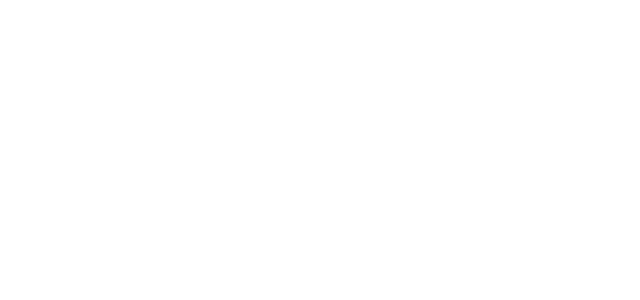
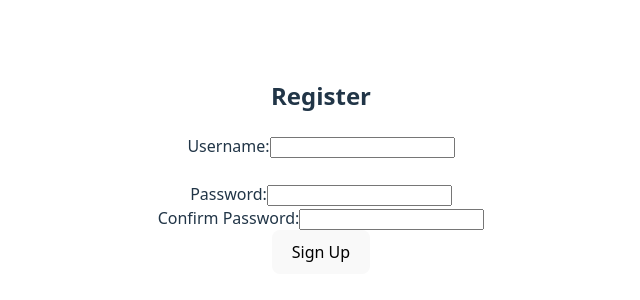
Before and after one commit to ormiller-hilma/json-server, a React app: page /register in a window 1280 px wide. Shown: the part 234-534 px from the top of the page, without its empty margins (319-959 px from the left). Built offline with nearby package versions, Linux system fonts and the light colour scheme; the HTML template or start-up script is replaced by a standard one.

Commit message:
Added working login

```diff
--- a/src/App.jsx
+++ b/src/App.jsx
@@ -4,7 +4,7 @@
 import Register from "./pages/Register";
 import Login from "./pages/Login";
 import NotFoundPage from "./pages/NotFoundPage";
-import { UserContext } from "./contexts/UserContx";
+import { UserContext, UsernameProvider } from "./contexts/UserContx";
 import AlbumsDisplay from "./pages/AlbumsDisplay";
 function App() {
   async function getData() {
@@ -24,7 +24,7 @@
 
   return (
     <>
-      <UserContext>
+      <UsernameProvider>
         <BrowserRouter>
           <Routes>
             <Route path="/" element={<Navigate to="/login" />} />
@@ -37,7 +37,7 @@
             <Route path="/register" element={<Register />} />
           </Routes>
         </BrowserRouter>
-      </UserContext>
+      </UsernameProvider>
     </>
   );
 }
--- a/src/contexts/UserContx.jsx
+++ b/src/contexts/UserContx.jsx
@@ -1,15 +1,23 @@
-import { useState } from "react";
-import { createContext } from "react";
+import { useState, useEffect, createContext } from "react";
 
 export const UserContext = createContext();
 
 export function UsernameProvider({ children }) {
-  const [user, setUser] = useState("");
+  const [user, setUser] = useState(() => {
+    return localStorage.getItem("currentUser") || "";
+  });
+
+  useEffect(() => {
+    if (user) {
+      localStorage.setItem("currentUser", user);
+    } else {
+      localStorage.removeItem("currentUser");
+    }
+  }, [user]);
+
   return (
-    <>
-      <UserContext.Provider value={{ user, setUser }}>
-        {children}
-      </UserContext.Provider>
-    </>
+    <UserContext.Provider value={{ user, setUser }}>
+      {children}
+    </UserContext.Provider>
   );
 }
--- a/src/db.json
+++ b/src/db.json
@@ -1,12 +1,14 @@
 {
-"users": {
-  "Or": {
-    "password": "123",
-    "albums": [1]
-  },
-    "Blompo": {
-    "password": "blompo",
-    "albums": [2]
-  }
+  "posts": [
+    { "id": "1", "title": "a title", "views": 100 },
+    { "id": "2", "title": "another title", "views": 200 }
+  ],
+  "comments": [
+    { "id": "1", "text": "a comment about post 1", "postId": "1" },
+    { "id": "2", "text": "another comment about post 1", "postId": "1" }
+  ],
+  "users": [
+    { "id": "1", "name": "b", "password": "123", "albums": [1] },
+    { "id": "2", "name": "a", "password": "blompo", "albums": [2] }
+  ]
 }
-}
--- a/src/pages/Login.jsx
+++ b/src/pages/Login.jsx
@@ -1,26 +1,52 @@
 import React from "react";
 import { UserContext } from "../contexts/UserContx";
-import { useState } from "react";
+import { useState, useContext } from "react";
 function Login() {
-  const [email, setEmail] = useState("");
+  const user = useContext(UserContext);
+  const [username, setUsername] = useState("");
   const [password, setPassword] = useState("");
+  const [loading, setLoading] = useState(false);
+  const [error, setError] = useState("");
+  const [success, setSuccess] = useState(false);
 
-  function handleSubmit(e) {
+  async function handleSubmit(e) {
     e.preventDefault();
-    console.log("Logging in with:", { email, password });
-    // Here you can add real login logic (API call, etc.)
+    setError("");
+    setSuccess(false);
+    setLoading(true);
+
+    try {
+      const response = await fetch(
+        `http://localhost:3000/users?username=${username}&password=${password}`
+      );
+
+      if (!response.ok) {
+        throw new Error("Error during login proccesing");
+      }
+
+      const data = await response.json();
+      if (data[0] === undefined)
+        throw new Error("Error during login proccesing");
+      console.log("Login successful:", data);
+      user.setUser(username);
+      setSuccess(true);
+    } catch (err) {
+      console.error("Login failed:", err);
+      setError(err.message);
+    } finally {
+      setLoading(false);
+    }
   }
-
   return (
     <div className="login">
       <form onSubmit={handleSubmit}>
         <h2>Login</h2>
 
         <input
-          type="email"
-          placeholder="Email"
-          value={email}
-          onChange={(e) => setEmail(e.target.value)}
+          type="text"
+          placeholder="Username"
+          value={username}
+          onChange={(e) => setUsername(e.target.value)}
           required
         />
 
@@ -32,7 +58,12 @@
           required
         />
 
-        <button type="submit">Log In</button>
+        <button type="submit" disabled={loading}>
+          {loading ? "Logging in..." : "Log In"}
+        </button>
+
+        {error && <p>{error}</p>}
+        {success && <p>Login successful!</p>}
       </form>
     </div>
   );
--- a/src/pages/Register.jsx
+++ b/src/pages/Register.jsx
@@ -1,7 +1,103 @@
-import React from "react";
+import React, { useState } from "react";
 
 function Register() {
-  return <div></div>;
+  const [username, setUsername] = useState("");
+  const [password, setPassword] = useState("");
+  const [confirmPassword, setConfirmPassword] = useState("");
+  const [loading, setLoading] = useState(false);
+  const [error, setError] = useState("");
+  const [success, setSuccess] = useState(false);
+
+  async function handleSubmit(e) {
+    e.preventDefault();
+    setError("");
+    setSuccess(false);
+    if (password !== confirmPassword) {
+      setError("Passwords do not match");
+      return;
+    }
+
+    setLoading(true);
+
+    try {
+      const response = await fetch("??", {
+        method: "POST",
+        headers: {
+          "Content-Type": "application/json",
+        },
+        body: JSON.stringify({
+          username,
+          password,
+        }),
+      });
+
+      if (!response.ok) {
+        throw new Error("Registration failed. Please try again.");
+      }
+
+      const data = await response.json();
+      console.log("Registration successful:", data);
+      setSuccess(true);
+
+      setUsername("");
+      setPassword("");
+      setConfirmPassword("");
+    } catch (err) {
+      setError(err.message);
+    } finally {
+      setLoading(false);
+    }
+  }
+
+  return (
+    <div>
+      <h2>Register</h2>
+
+      <form onSubmit={handleSubmit}>
+        <label>
+          Username:
+          <input
+            type="text"
+            value={username}
+            onChange={(e) => setUsername(e.target.value)}
+            required
+          />
+        </label>
+        <br />
+
+        <br />
+
+        <label>
+          Password:
+          <input
+            type="password"
+            value={password}
+            onChange={(e) => setPassword(e.target.value)}
+            required
+          />
+        </label>
+        <br />
+
+        <label>
+          Confirm Password:
+          <input
+            type="password"
+            value={confirmPassword}
+            onChange={(e) => setConfirmPassword(e.target.value)}
+            required
+          />
+        </label>
+        <br />
+
+        <button type="submit" disabled={loading}>
+          {loading ? "Registering..." : "Sign Up"}
+        </button>
+      </form>
+
+      {error && <p style={{ color: "red" }}>{error}</p>}
+      {success && <p style={{ color: "green" }}>Registration successful!</p>}
+    </div>
+  );
 }
 
 export default Register;
```
Also changed, not shown: src/components/LogoutBtn.jsx (added, +15 -0 lines).
